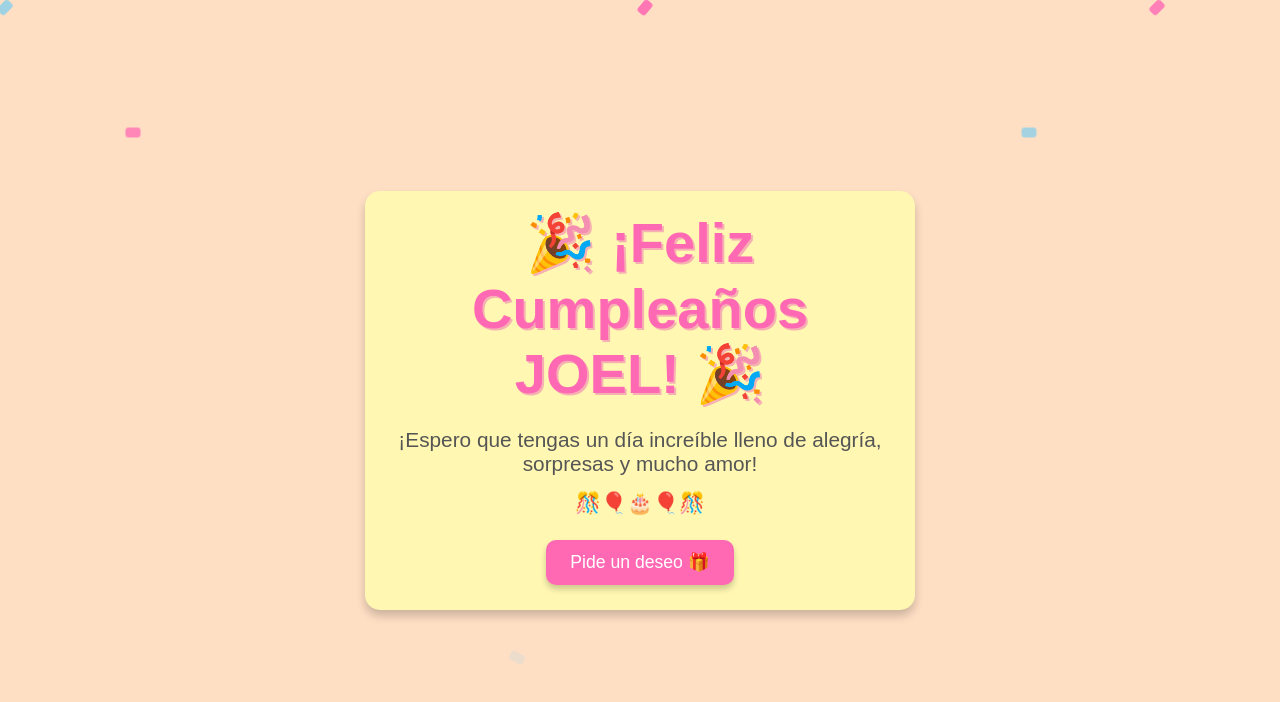
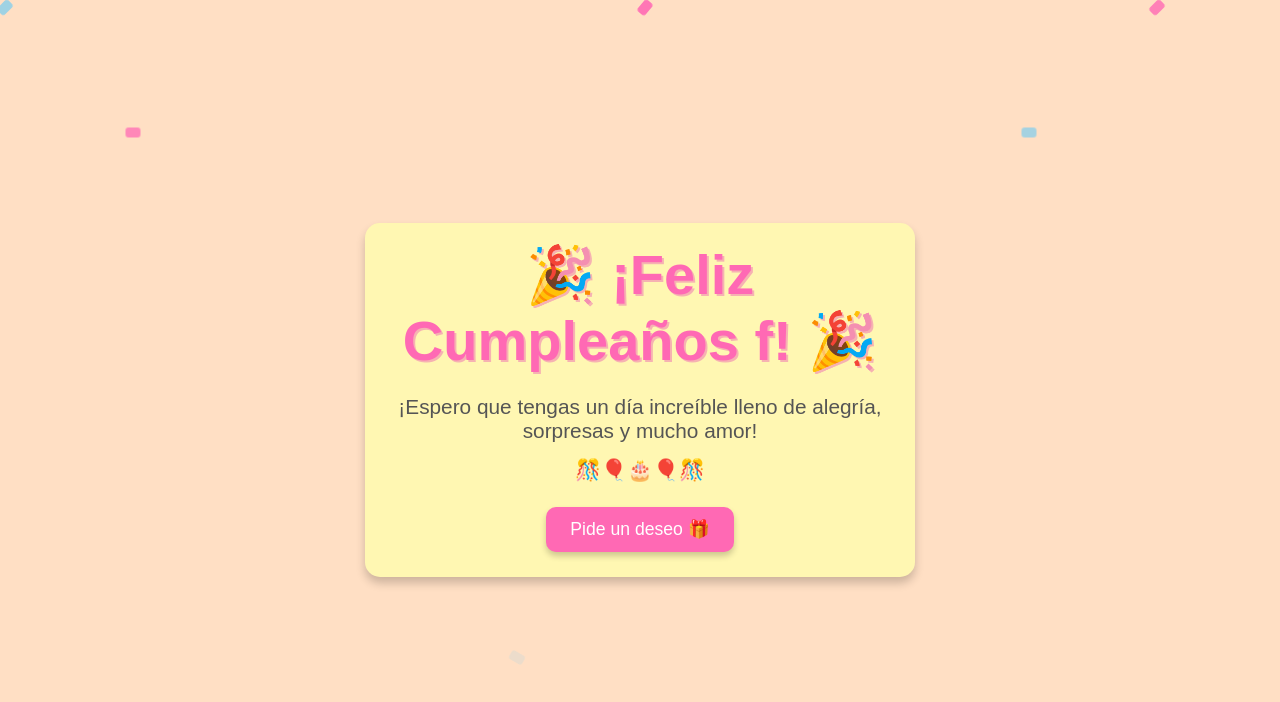
Before and after one commit to chamvi-host/cumple, a plain HTML site: page index.html in a window 1280 px wide. Drawn offline with Linux system fonts and the light colour scheme.

Commit message:
Update index.html

```diff
--- a/index.html
+++ b/index.html
@@ -12,7 +12,7 @@
     <audio id="birthday-sound" src="song.mp3"></audio> <!-- Archivo de sonido -->
 
     <div class="container">
-        <h1>🎉 ¡Feliz Cumpleaños JOEL! 🎉</h1>
+        <h1>🎉 ¡Feliz Cumpleaños f! 🎉</h1>
         <p>¡Espero que tengas un día increíble lleno de alegría, sorpresas y mucho amor!</p>
         <p class="confetti">🎊🎈🎂🎈🎊</p>
 
```
